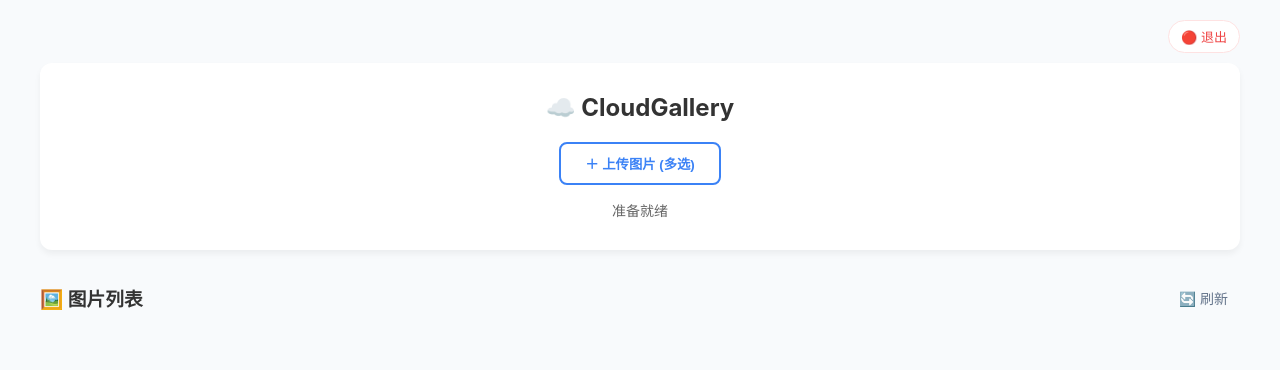
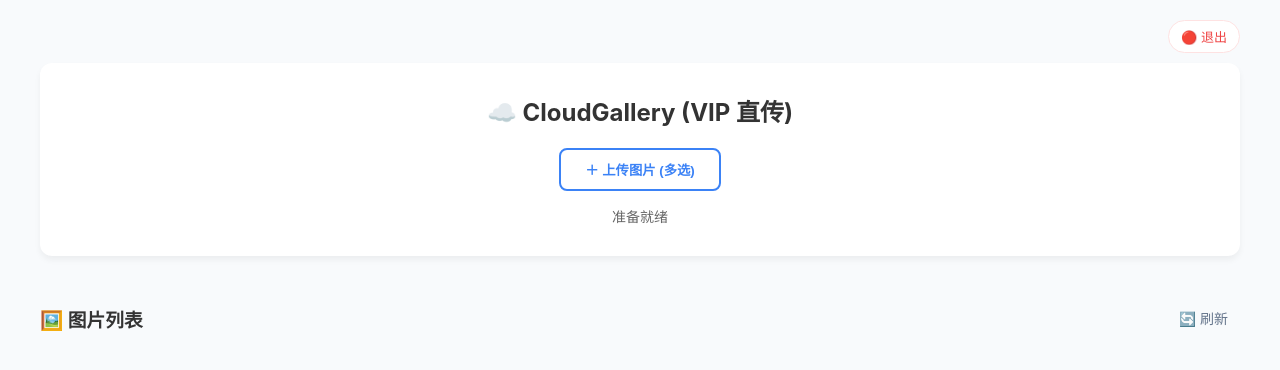
Before and after one commit to CC342/CloudGallery, a Flask app: template templates/index.html in a window 1280 px wide; the page is wider, and only the part inside the window is pictured. Shown: the top 370 px of that part. Run offline with Flask 3, Linux system fonts and the light colour scheme; the template is opened without the code that fills it, so the values that code supplies are empty.

Commit message:
Update index.html

```diff
--- a/templates/index.html
+++ b/templates/index.html
@@ -23,7 +23,7 @@
         .upload-wrapper input { position: absolute; left: 0; top: 0; font-size: 100px; opacity: 0; cursor: pointer; }
         #status { margin-top: 15px; color: #666; font-size: 14px; word-break: break-all; }
 
-        /* 头部修复：两端对齐 */
+        /* 头部布局：两端对齐 */
         .gallery-header { display: flex; justify-content: space-between; align-items: center; margin-bottom: 20px; width: 100%; }
         .refresh-btn { background: none; border: none; cursor: pointer; color: #64748b; font-size: 14px; display: flex; align-items: center; gap: 5px; padding: 8px 12px; border-radius: 6px; }
         .refresh-btn:hover { background: #f1f5f9; color: var(--primary); }
@@ -68,7 +68,7 @@
     <div class="container">
         <div class="top-nav"><a href="/logout" class="logout-btn">🔴 退出</a></div>
         <div class="upload-section">
-            <h2 style="margin-top:0;">☁️ CloudGallery</h2>
+            <h2 style="margin-top:0;">☁️ CloudGallery (VIP 直传)</h2>
             <div class="upload-wrapper">
                 <button class="btn">＋ 上传图片 (多选)</button>
                 <input type="file" id="fileInput" accept="image/*" multiple onchange="uploadFiles()">
@@ -76,7 +76,7 @@
             <div id="status">准备就绪</div>
         </div>
         <div class="gallery-header">
-            <h3 style="margin:0">🖼️ 图片列表</h3>
+            <h3 class="header-title">🖼️ 图片列表</h3>
             <button class="refresh-btn" onclick="location.reload()">🔄 刷新</button>
         </div>
         <div class="gallery-grid">
@@ -111,15 +111,15 @@
                 <button class="lb-ctl-btn" onclick="resetZoom()" title="1:1" style="font-size:14px">1:1</button>
                 <button class="lb-ctl-btn" onclick="zoom(0.2)" title="放大">＋</button>
                 <span class="divider"></span>
-                <button class="lb-ctl-btn" onclick="copyCurrentLink(this)" title="复制直链">🔗</button>
+                <button class="lb-ctl-btn" onclick="copyCurrentLink(this)" title="复制链接">🔗</button>
             </div>
         </div>
         <div class="filmstrip-container"><div class="filmstrip" id="filmstrip" onclick="event.stopPropagation()"></div></div>
     </div>
 
     <script>
-        // 注意：这里的变量会被 Flask 后端模板替换
-        // 确保你的 app.py 里 home() 函数传了 config 变量
+        // 这里的变量会被 Flask 后端模板替换
+        // ⚠️ 必须确保你的 Python 后端传递了 config 变量
         const CFG = {
             token: "{{ config.token }}",
             repo: "{{ config.repo }}",
@@ -134,14 +134,14 @@
         ];
         let curIdx = 0, scale = 1;
 
-        // --- 核心修复：自动补全链接函数 ---
+        // --- 核心：自动补全链接函数 ---
         function getFullUrl(path) {
             if (!path) return "";
             if (path.startsWith('http')) return path;
             return window.location.origin + path;
         }
 
-        // --- 核心修复：打勾动画 ---
+        // --- 核心：打勾动画 ---
         function showTick(btn) {
             if(!btn) return;
             const originalText = btn.innerText;
@@ -175,12 +175,12 @@
             showTick(btn);
         }
 
-        // --- 私有图加载 ---
+        // --- 私有图加载逻辑 ---
         async function loadPrivateImage(imgObj) {
             const rawUrl = imgObj.getAttribute('data-src');
             if (!rawUrl) return;
             try {
-                // 因为是代理模式(file/xxx)，直接fetch即可，不需要token
+                // 如果是代理模式，直接 fetch 即可，不需要token
                 const res = await fetch(rawUrl);
                 if (res.ok) {
                     const blob = await res.blob();
@@ -193,8 +193,7 @@
             } catch (e) { console.error("加载失败", e); }
         }
 
-        // --- 核心修复：上传逻辑 (前端直传 GitHub) ---
-        // 只有用这个逻辑，才能绕过 Vercel 后端，解决 "Use frontend upload" 报错
+        // --- 🔥 核心修复：前端直传上传逻辑 (解决 4.5MB 限制) ---
         async function uploadFiles() {
             const inp = document.getElementById('fileInput');
             if (!inp.files.length) return;
@@ -213,7 +212,7 @@
                     const base64Content = await toBase64(file);
                     const cleanContent = base64Content.split(',')[1];
 
-                    // 这里使用的是 GitHub API，不是 Flask 接口
+                    // 这里使用的是 GitHub API，绕过 Vercel
                     const url = `${CFG.api}/${randomName}`;
                     const body = {
                         message: `Up ${randomName}`,
```
